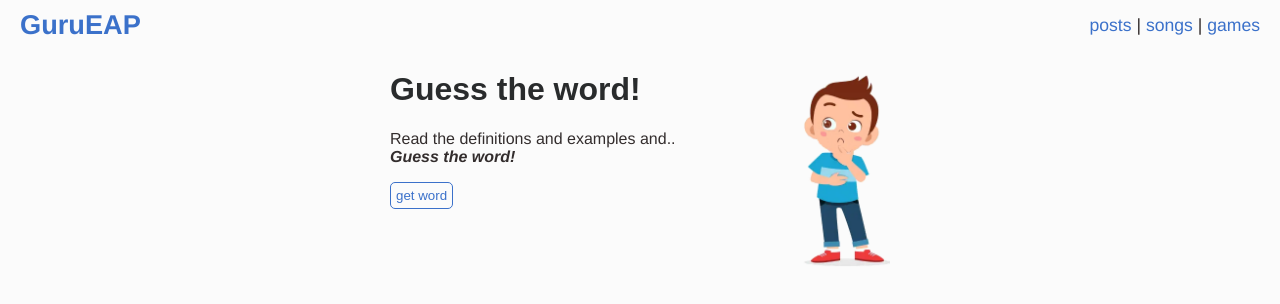
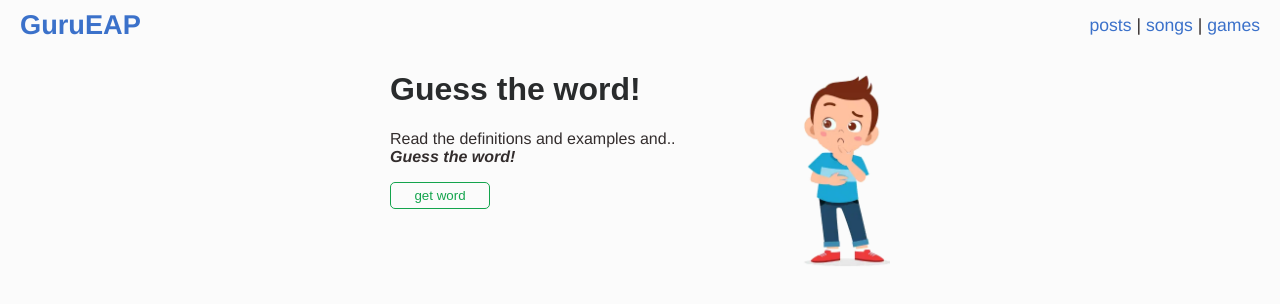
Before and after one commit to boltonsteve/gurueap, a SvelteKit app: page /games/guess-the-word in a window 1280 px wide. Shown: the top 304 px of the page. Built offline with nearby package versions, Linux system fonts and the light colour scheme.

Commit message:
guess the word 2

```diff
--- a/src/routes/components/Dictionary.svelte
+++ b/src/routes/components/Dictionary.svelte
@@ -92,22 +92,12 @@
 
     getData();
 
-    const doGiveUp = () => {
-        console.log('doing give up');
-        mode = 'dictionary';
-        showGiveUpButton = false;
-    }
-
 </script>
 
 <audio id="myAudio">
     <source src="{src}" type="audio/mpeg">
     Your browser does not support the audio element.
 </audio>
-
-    {#if showGiveUpButton && mode=="guess"}
-        <button class="btn btn-outline-primary" on:click={doGiveUp}>show word</button>
-    {/if}
 
 {#if mode == 'dictionary'}
     {@html iHtml1}
--- a/src/routes/games/guess-the-word/+page.svelte
+++ b/src/routes/games/guess-the-word/+page.svelte
@@ -4,19 +4,20 @@
 
     /* let word = 'courteous'; */
     let rand,sublist,wordForms,word;
-    let showDictionary = false;
-    let showNextWordButton = true;
+    let mode = 'guess';
     let showClearButton = false;
 
-    let count = 0;
+    let showDictionary = false;
+    let showGetNextButton = true;
+    let showWordButton = false;
 
-    const doToggles = () => {
-        showNextWordButton = !showNextWordButton;
-        showClearButton = !showClearButton;
-        showDictionary = !showDictionary;
+    const doShowWord = () => {
+        mode = 'dictionary';
+        showWordButton = false;
+        showClearButton = true;
     }
 
-    const nextWord = () => {
+    const getNext = () => {
 
         rand = Math.floor(Math.random() * 10);
         sublist = sublists[rand];
@@ -24,9 +25,22 @@
         wordForms = sublist[rand].split(' ');
         word = wordForms[0];
 
-        console.log("word: " + word);
-        count ++;
-        doToggles();
+        showDictionary = true;
+        showGetNextButton = false;
+        showWordButton = true;
+
+    }
+
+    const doClear = () => {
+
+        showClearButton = false;
+        mode = 'guess';
+        word = '';
+
+        showDictionary = false;
+        showGetNextButton = true;
+        showWordButton = false;
+
     }
 
 </script>
@@ -37,16 +51,27 @@
     <h1>Guess the word!</h1>
     <p>Read the definitions and examples and..<br><b><i>Guess the word!</i></b></p>
 
-    {#if showNextWordButton}
-        <button class="btn btn-outline-primary" on:click={nextWord}>get word</button>
+    {#if showGetNextButton}
+        <button class="btn btn-outline-success" on:click={getNext}>get word</button>
     {/if}
 
     {#if showClearButton}
-        <button class="btn btn-outline-primary" on:click={doToggles}>clear</button>
+        <button class="btn btn-outline-danger" on:click={doClear}>clear</button>
+    {/if}
+
+    {#if showWordButton && mode=="guess"}
+        <button class="btn btn-outline-primary" on:click={doShowWord}>show word</button>
     {/if}
 
     {#if showDictionary}
-        <Dictionary bind:word="{word}" mode="guess" />
+        <Dictionary bind:word="{word}" bind:mode="{mode}" />
     {/if}
 
 </div>
+
+
+<style>
+    button {
+        width:100px;
+    }
+</style>
```
